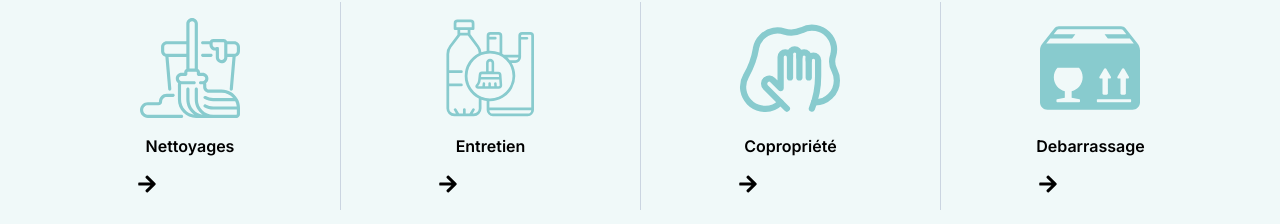
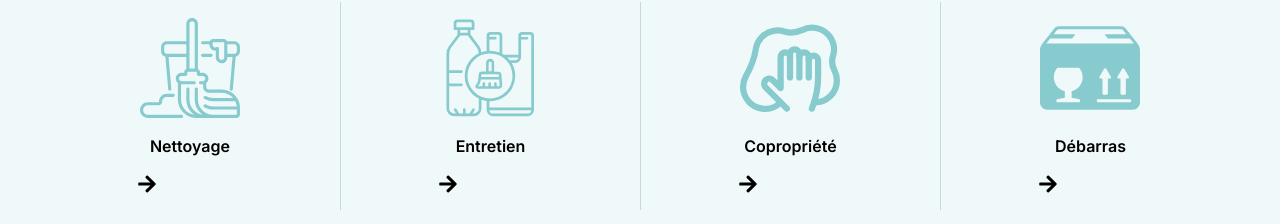
Before and after one commit to netproam/netpro, a Next.js app: page / in a window 1280 px wide. Shown: the part 1114-1338 px from the top of the page. Built offline with nearby package versions, Linux system fonts and the light colour scheme.

Commit message:
version a montrer au client

```diff
--- a/src/components/section/ServicesSection.tsx
+++ b/src/components/section/ServicesSection.tsx
@@ -17,13 +17,13 @@ const ServicesSection = () => {
     et la propreté professionnelle avec nos services de nettoyage commercial.`}]
 
     const allServices=[{
-       titre:"Nettoyages ",svg:<YourSvg style={{width:"100%",heigth:"100%"}}  />
+       titre:"Nettoyage ",svg:<YourSvg style={{width:"100%",heigth:"100%"}}  />
     },{
         titre:"Entretien",description:"Désinfection",svg:<DesinfectSVG style={{width:"100%",heigth:"100%"}}/>
     },{
         titre:"Copropriété",description:"the best thing over",svg:<GlovesSVG style={{width:"100%",heigth:"100%"}}/>
     },{
-        titre:"Debarrassage",description:"the best thing over",svg:<MovinSvg style={{width:"100%",heigth:"100%"}}/>
+        titre:"Débarras",description:"the best thing over",svg:<MovinSvg style={{width:"100%",heigth:"100%"}}/>
     }]
     const allDataDisplay=allServices.map((e)=>{
        return <div
```
